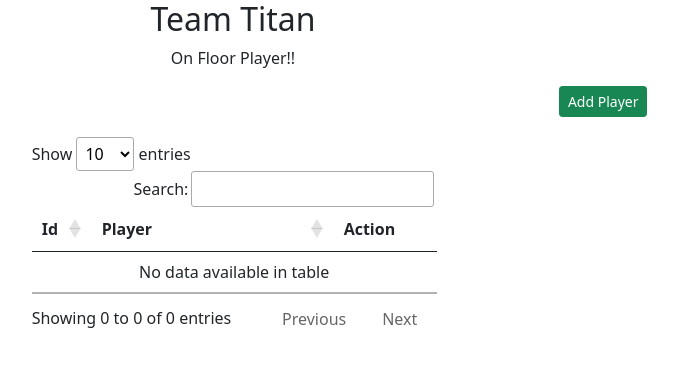
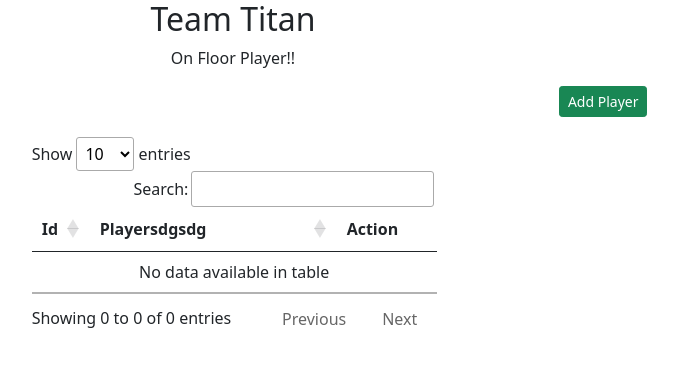
Before and after one commit to hiddenreactor/team-titan, a PHP site: page / in a window 1280 px wide. Shown: the top 367 px of the page, without its empty margins (407-1085 px from the left). Run offline with PHP 8.4, Linux system fonts and the light colour scheme; data that the repository does not hold is empty; some libraries are stand-ins or nearby versions.

Commit message:
Update index.php

```diff
--- a/index.php
+++ b/index.php
@@ -10,7 +10,7 @@
   <link rel="stylesheet" type="text/css" href="https://cdn.datatables.net/v/bs5/dt-1.10.25/af-2.3.7/date-1.1.0/r-2.2.9/rg-1.1.3/sc-2.0.4/sp-1.3.0/datatables.min.css"/>
 
 
-  <title>Team Titan Statisticsdfsdfgsdgsdf</title>
+  <title>Team Titan Statistics</title>
   <style type="text/css">
     .btnAdd {
       text-align: right;
@@ -114,7 +114,7 @@ input:checked + .slider .off
          <table id="example" class="table">
           <thead>
             <th width="50px">Id</th>
-            <th width="800px">Player</th>
+            <th width="800px">Playersdgsdg</th>
             <th width="50px" style="border-right:none;">Action</th>
             <th width="50px" style="border-right:none;"></th>
           </thead>
```
